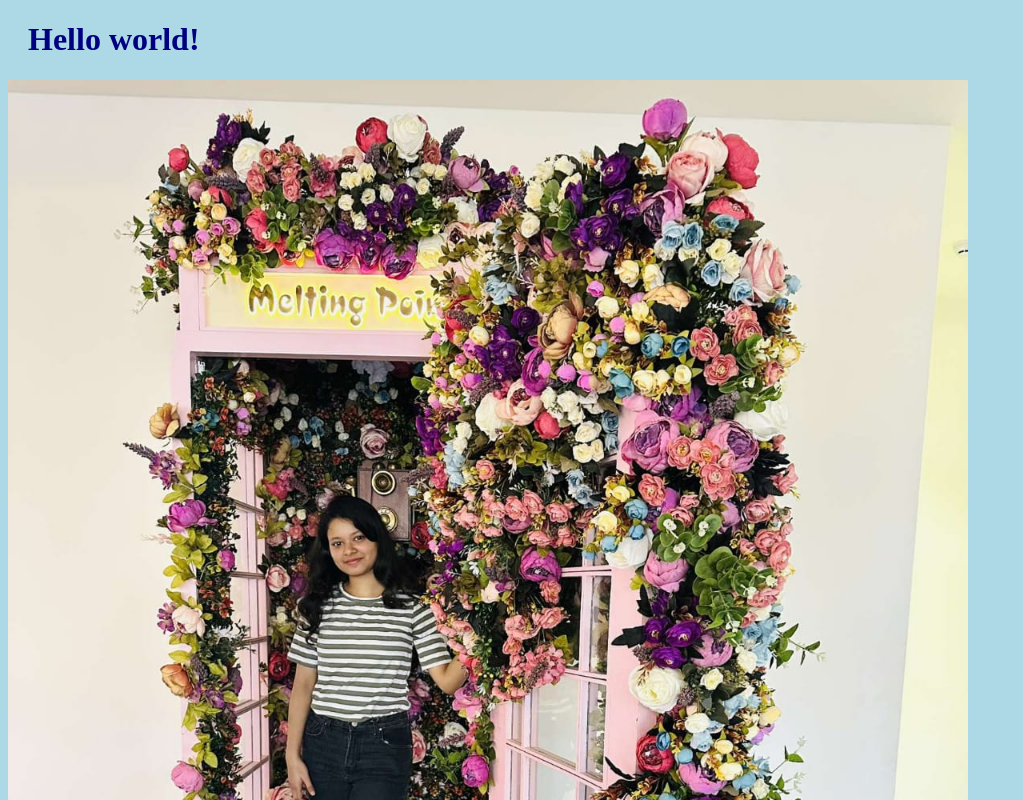
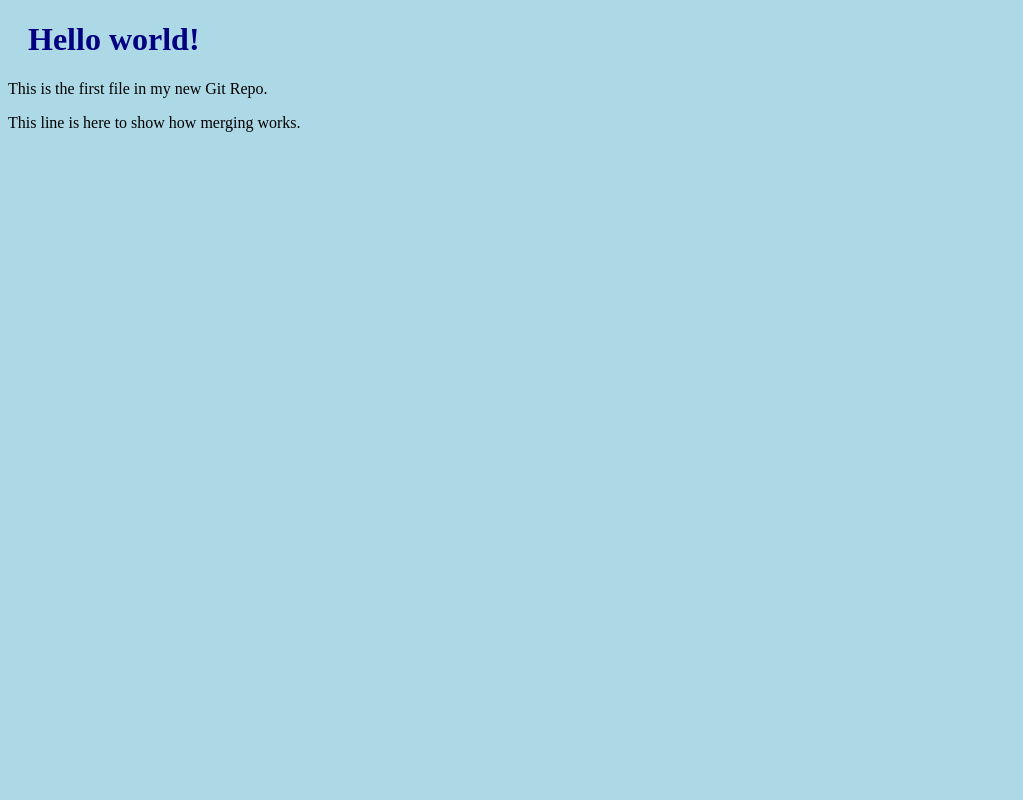
Before and after one commit to sakshi-3110/hello-world, a plain HTML site: page index.html in a window 1280 px wide. Shown: the top 800 px of the page, without its empty margins (0-1023 px from the left). Drawn offline with Linux system fonts and the light colour scheme.

Commit message:
removed images

```diff
--- a/index.html
+++ b/index.html
@@ -7,10 +7,9 @@
 <body>
 
 <h1>Hello world!</h1>
-<div><img src="img_hello_world.jpg" alt="Hello World from Space"
-    style="width:100%;max-width:960px"></div>
+
 <p>This is the first file in my new Git Repo.</p>
-<div><img src="img_hello_git.jpg" alt="Hello Git" style="width:100%;max-width:640px"></div>
+
 
 <p>This line is here to show how merging works.</p>
 
```
